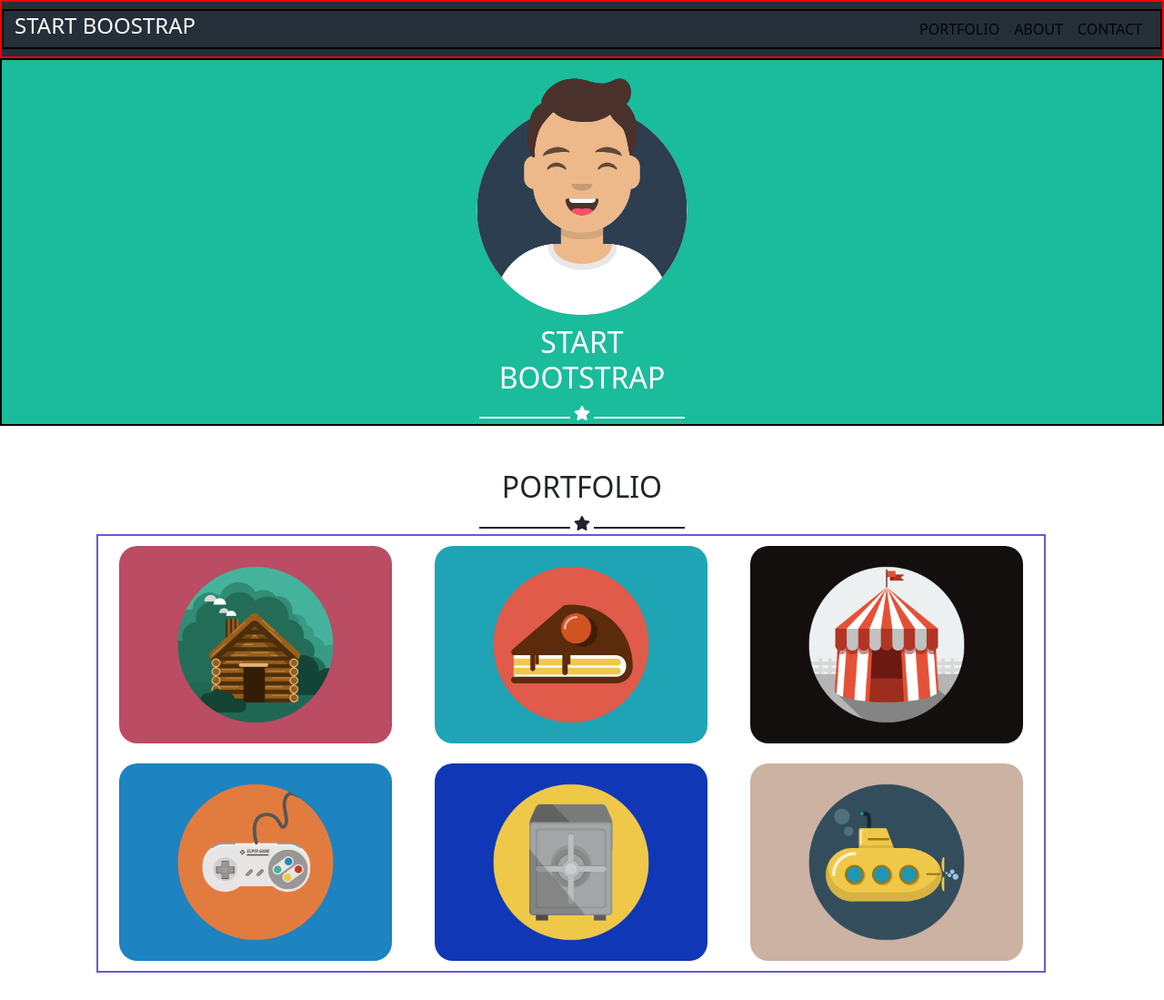
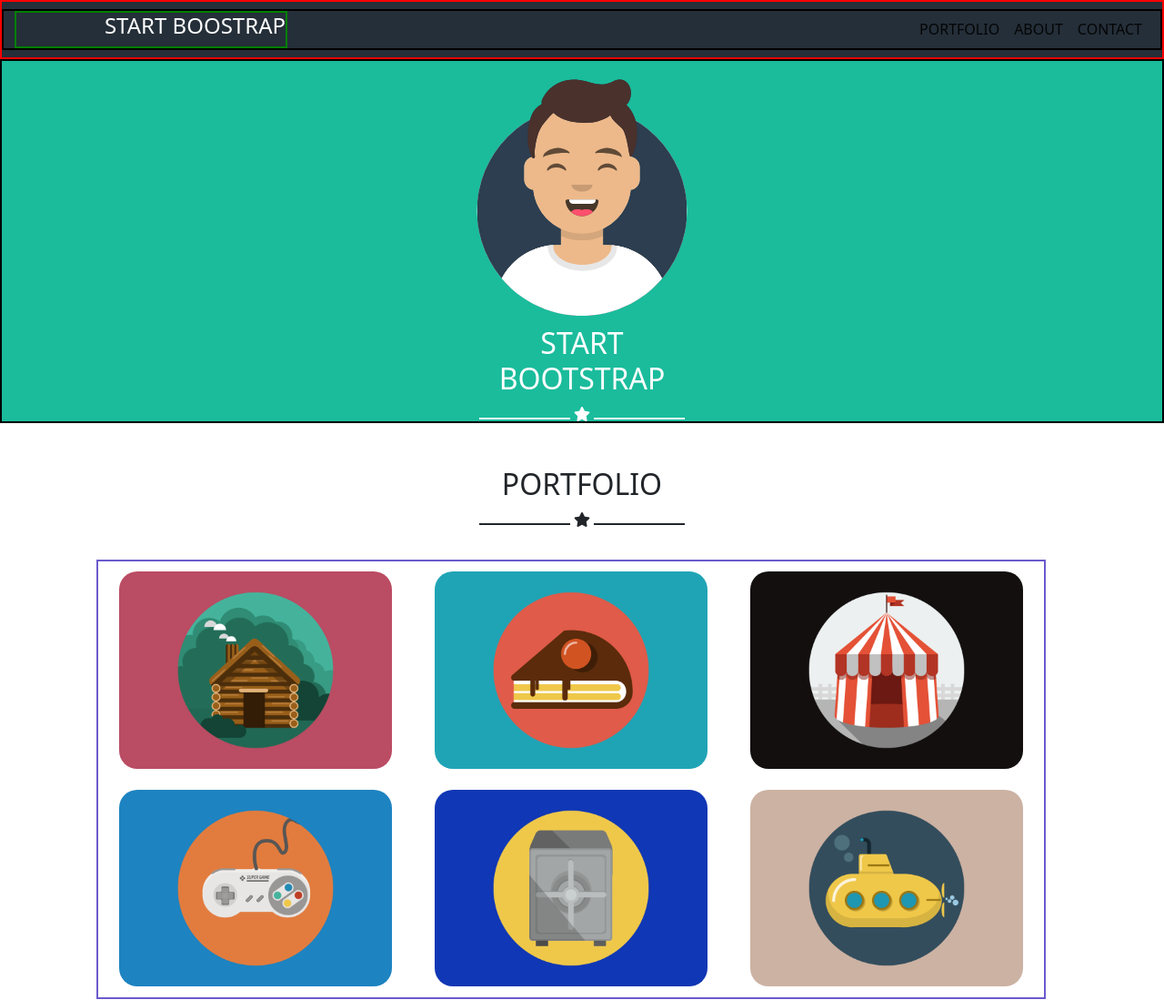
Before and after one commit to SimScap/html-css-bootstrap-freelancer, a plain HTML site: page index.html in a window 1280 px wide. Shown: the top 1099 px of the page at 91% size. Drawn offline with nearby package versions, Linux system fonts and the light colour scheme.

Commit message:
sistemato header

```diff
--- a/css/style.css
+++ b/css/style.css
@@ -3,10 +3,19 @@
 }
 .bg-acqua{
     background-color: rgb(26, 188, 156);
+    height: 400px;
+
+}
+.my-title{
+    border: 2px solid green;
+    width: 300px;
 
 }
 .my-img-container{
     border: 2px solid slateblue;
+}
+.my-text-container{
+    margin-bottom: 2rem;
 }
 .navbar{
     border: 2px solid red;
@@ -41,3 +50,6 @@ ul{
 .my-bg-darkgrey{
     background-color: rgb(38, 50, 61);
 }
+.my-text-align{
+    text-align: right;
+}
--- a/index.html
+++ b/index.html
@@ -14,7 +14,9 @@
     <main>
         <nav class="navbar navbar-expand-md navbar-light text-white">
             <div class="container-fluid">
-            <h4>START BOOSTRAP</h4>
+                <div class="my-title my-text-align">
+                    <h4>START BOOSTRAP</h4>
+                </div>
             <button class="navbar-toggler" type="button" data-bs-toggle="collapse" data-bs-target="#navbarSupportedContent" aria-controls="navbarSupportedContent" aria-expanded="false" aria-label="Toggle navigation">
                 <span class="navbar-toggler-icon"></span>
             </button>
@@ -89,7 +91,7 @@
                 </div>
         <section class="container-fluid bg-acqua text-white p-5">
             <div class="container">
-                <div class="text-center">
+                <div class="my-text-container text-center">
                     <h2>ABOUT</h2>
                         <div class="star-line"></div>
                         <div class="fas fa-star"></div>
@@ -108,7 +110,7 @@
             </div>
         </section>
         <section class="container p-5">
-            <div class="text-center">
+            <div class="my-text-container text-center">
                 <h2>CONTACT ME</h2>
                         <div class="star-line"></div>
                         <div class="fas fa-star"></div>
```
